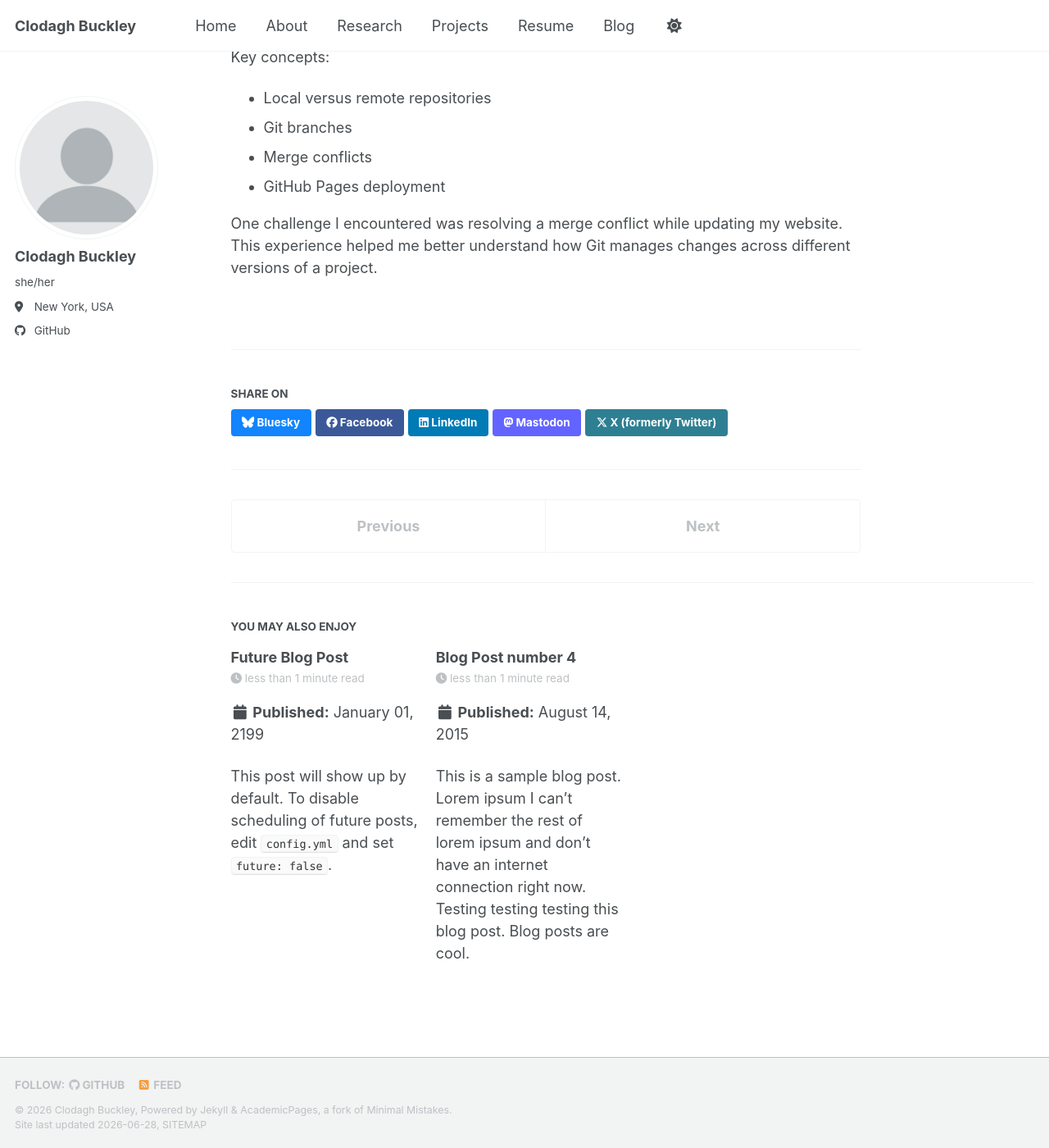
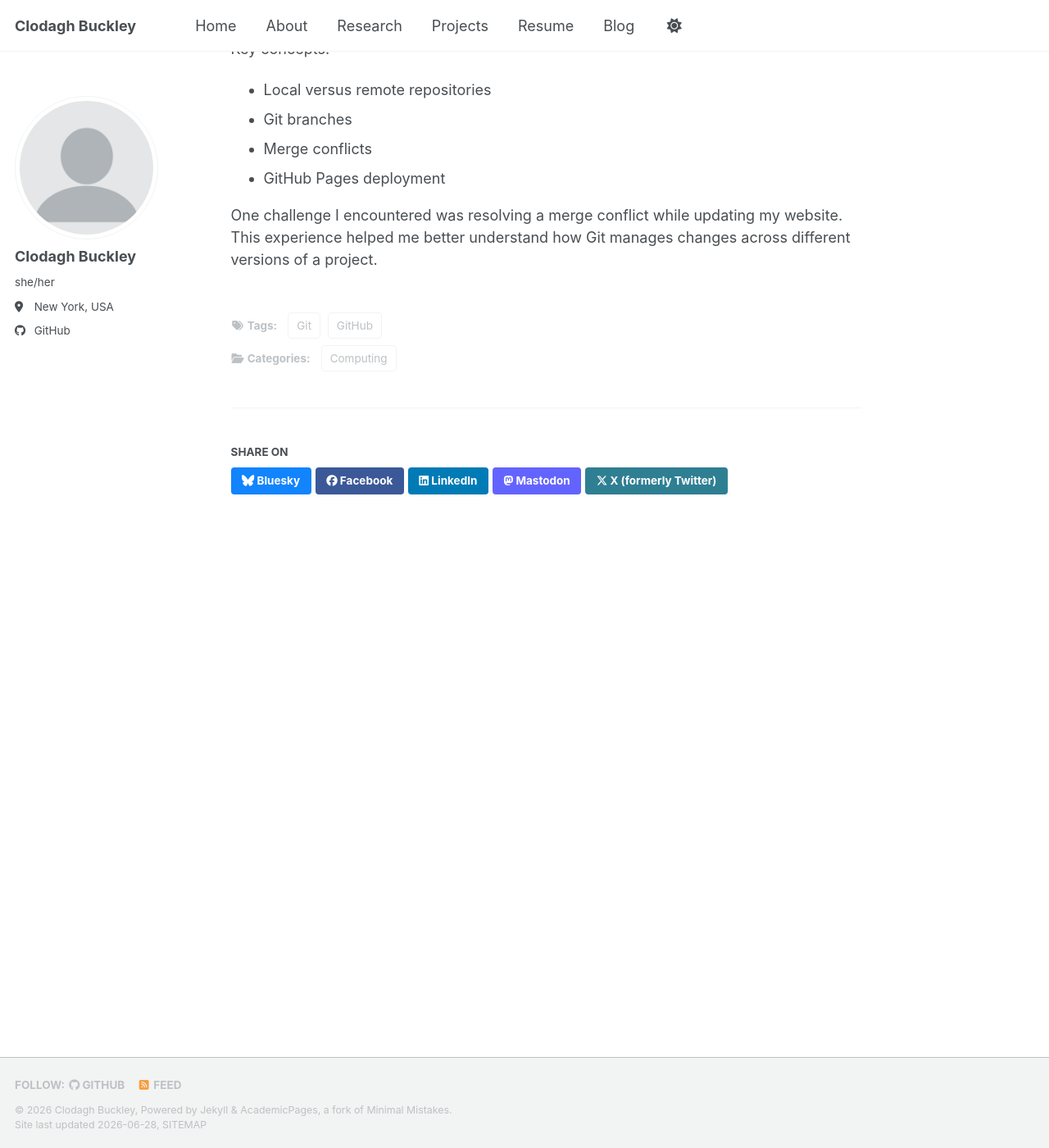
Before and after one commit to clodaghbuckley/clodaghbuckley.github.io, a Jekyll site: the page built from _posts/2026-06-21-learning-git.md, in a window 1280 px wide and 1400 px high, scrolled down 254 px. Shown: the whole window at 82% size. Built offline with Jekyll 4.4.1, drawn with Linux system fonts in a browser that asks for light colours; a script bundle is joined from its source files by our own code; library files that are not in the unit come from our copies; some of the changed text lies outside the part shown.

Commit message:
Remove sample posts, fix front matter YAML

```diff
--- a/_posts/2026-06-21-learning-git.md
+++ b/_posts/2026-06-21-learning-git.md
@@ -2,21 +2,17 @@
 title: "Learning Git and GitHub"
 date: 2026-06-21
 categories:
-
-* Computing
-  tags:
-* Git
-* GitHub
-
+  - Computing
+tags:
+  - Git
+  - GitHub
 ---
-
 Today I learned how Git tracks changes using commits, branches, and remote repositories.
 
 Key concepts:
-
-* Local versus remote repositories
-* Git branches
-* Merge conflicts
-* GitHub Pages deployment
+- Local versus remote repositories
+- Git branches
+- Merge conflicts
+- GitHub Pages deployment
 
 One challenge I encountered was resolving a merge conflict while updating my website. This experience helped me better understand how Git manages changes across different versions of a project.
--- a/_posts/2199-01-01-future-post.md
+++ /dev/null
@@ -1,11 +0,0 @@
----
-title: 'Future Blog Post'
-date: 2199-01-01
-permalink: /posts/2012/08/blog-post-4/
-tags:
-  - cool posts
-  - category1
-  - category2
----
-
-This post will show up by default. To disable scheduling of future posts, edit `config.yml` and set `future: false`.
```
Also changed, not shown: _posts/2015-08-14-blog-post-4.md (deleted, +0 -20 lines), 1 other file.
